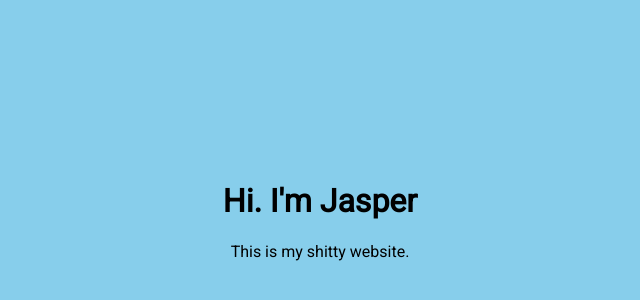
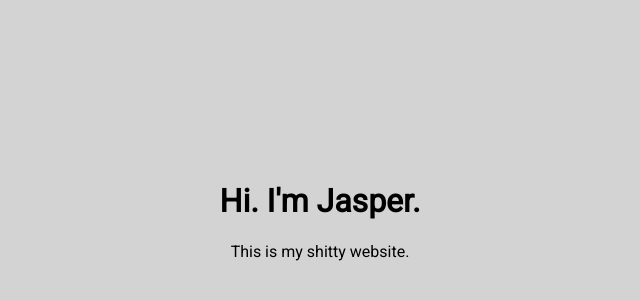
Before and after one commit to jrumbelow22/jasperrb.github.io, a plain HTML site: page index.html in a window 1280 px wide. Shown: the part 94-394 px from the top of the page, without its empty margins (320-960 px from the left). Drawn offline with Linux system fonts and the light colour scheme.

Commit message:
Update index.html

```diff
--- a/index.html
+++ b/index.html
@@ -1,5 +1,5 @@
 <html>
-		<body style="background-color:87ceeb;">
+		<body style="background-color:d3d3d3;">
 <head>
 
 	<title>Jasper's Shitty Website</title>
@@ -28,7 +28,7 @@
 <body>
 
 	<div class="center-div">
-		<h1>Hi. I'm Jasper</h1>
+		<h1>Hi. I'm Jasper.</h1>
 		<p>This is my shitty website.</p>
 	</div>
 
```
